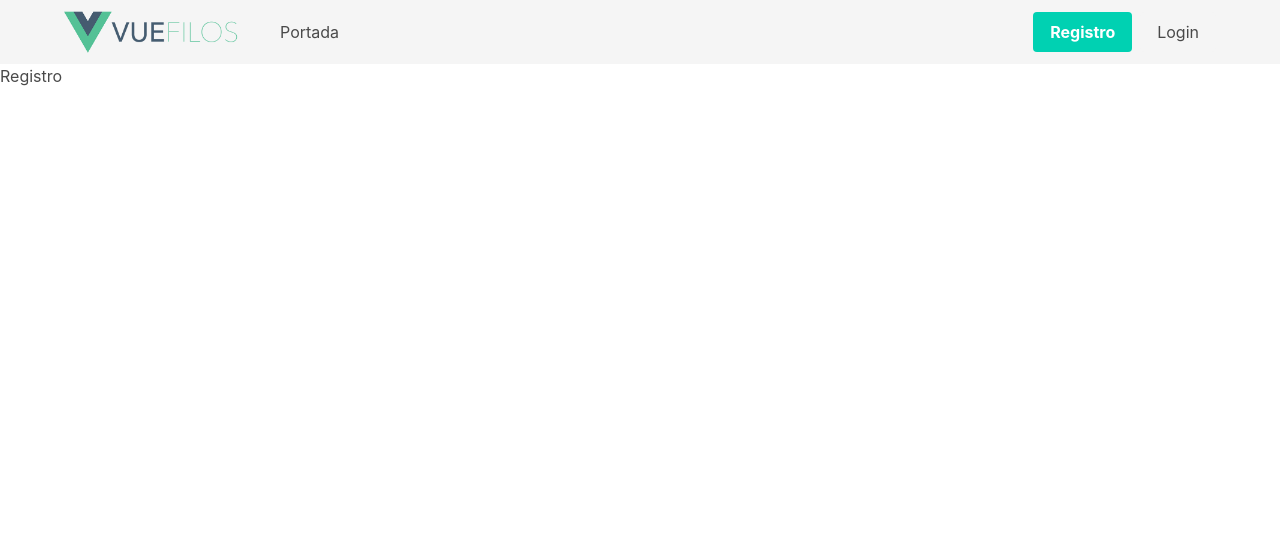
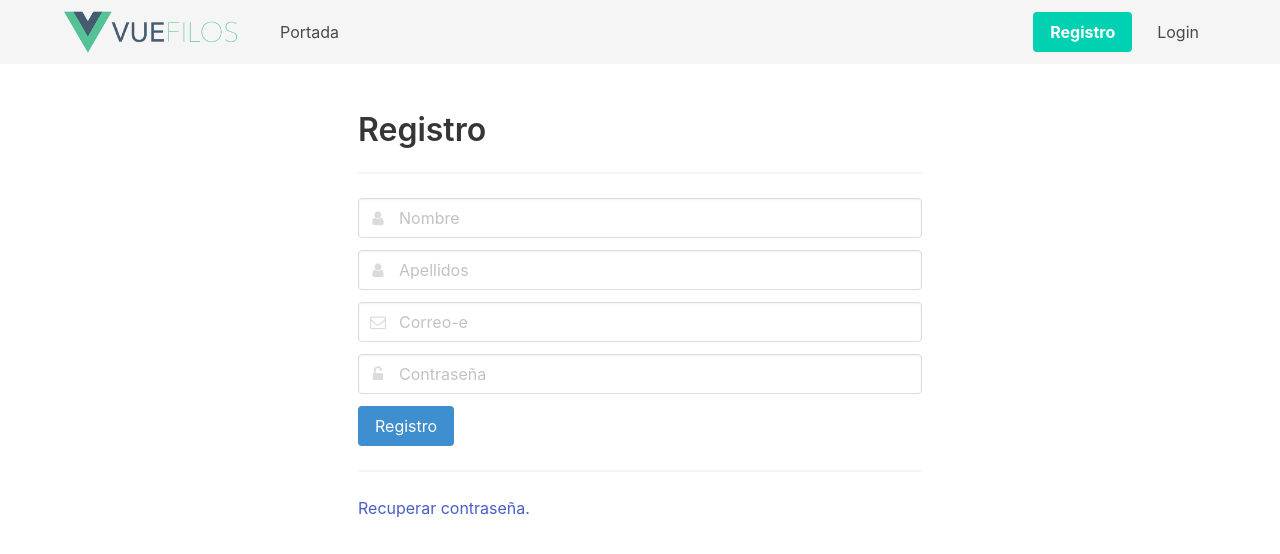
Before and after one commit to juanwmedia/vuefiloseo, a Vue app: page /registro in a window 1280 px wide. Shown: the top 554 px of the page. Built offline with nearby package versions, Linux system fonts and the light colour scheme; no server answers.

Commit message:
Registro

```diff
--- a/src/views/Registro.vue
+++ b/src/views/Registro.vue
@@ -1,10 +1,104 @@
 <template>
-    <h1>Registro</h1>
+    <section class="section">
+        <div class="container">
+            <div class="columns is-centered">
+                <div class="column is-half">
+                    <h1 class="title">Registro</h1>
+                    <hr>
+                    <form @submit.prevent="registro">
+                        <div class="field">
+                            <p class="control has-icons-left has-icons-right">
+                                <input v-model.trim="nombre" class="input" type="text" placeholder="Nombre" required>
+                                <span class="icon is-small is-left">
+                                <i class="fa fa-user"></i>
+                            </span>
+                            </p>
+                        </div>
+                        <div class="field">
+                            <p class="control has-icons-left has-icons-right">
+                                <input v-model.trim="apellidos" class="input" type="text" placeholder="Apellidos" required>
+                                <span class="icon is-small is-left">
+                                <i class="fa fa-user"></i>
+                            </span>
+                            </p>
+                        </div>
+                        <div class="field">
+                            <p class="control has-icons-left has-icons-right">
+                                <input v-model.trim="correoe" class="input" type="email" placeholder="Correo-e" required>
+                                <span class="icon is-small is-left">
+                                <i class="fa fa-envelope-o"></i>
+                            </span>
+                            </p>
+                        </div>
+                        <div class="field">
+                            <p class="control has-icons-left">
+                                <input v-model.trim="contrasena" class="input" type="password" placeholder="Contraseña" required>
+                                <span class="icon is-small is-left">
+                                    <i class="fa fa-unlock-alt"></i>
+                                </span>
+                            </p>
+                        </div>
+                        <div class="field">
+                            <p class="control">
+                                <button class="button is-info">
+                                    Registro
+                                </button>
+                            </p>
+                        </div>
+                    </form>
+
+
+
+                    <hr>
+                    <ul>
+                        <li>
+                            <router-link to="/recuperar">Recuperar contraseña.</router-link>
+                        </li>
+                    </ul>
+                </div>
+            </div>
+
+
+        </div>
+    </section>
 </template>
 
 <script>
+    const fb = require('../firebase.js');
     export default {
         name: "Registro",
+        data() {
+            return {
+                nombre: '',
+                apellidos: '',
+                correoe: '',
+                contrasena: '',
+            }
+        },
+        methods: {
+            registro() {
+
+                fb.auth.createUserWithEmailAndPassword(this.correoe, this.contrasena).then(user => {
+                    // Guardar los datos (UID) del nuevo usuario
+                    this.$store.commit('establecerUsuario', user.user);
+
+                    // Guardarmos la info. de perfil del usuario en su doc
+                    fb.usuariosColeccion.doc(user.user.uid).set({
+                        nombre: this.nombre,
+                        apellidos: this.apellidos,
+                        registro: new Date(),
+                    }).then(()=>{
+                       this.$store.dispatch('obtenerPerfilUsuario');
+                       this.$router.push('/');
+                    }).catch(error => {
+                        console.error(error);
+                    });
+
+                }).catch(error => {
+                    console.error(error);
+                });
+            }
+        }
     }
 </script>
 
```
